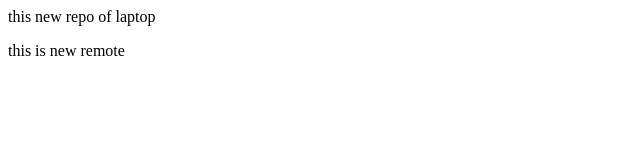
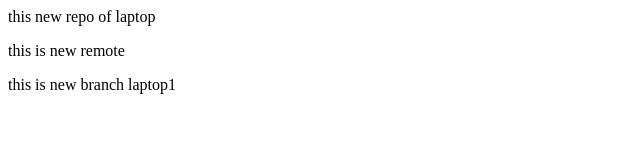
Before and after one commit to yelchalwarkrushika/laptop, a plain HTML site: page laptop/index.html in a window 1280 px wide. Shown: the whole page, without its empty margins (0-640 px from the left). Drawn offline with Linux system fonts and the light colour scheme.

Commit message:
add new branch laptop1

```diff
--- a/laptop/index.html
+++ b/laptop/index.html
@@ -1,2 +1,3 @@
 <p>this new repo of laptop</p>
 <p>this is new remote</p>
+<p>this is new branch laptop1</p>
```
